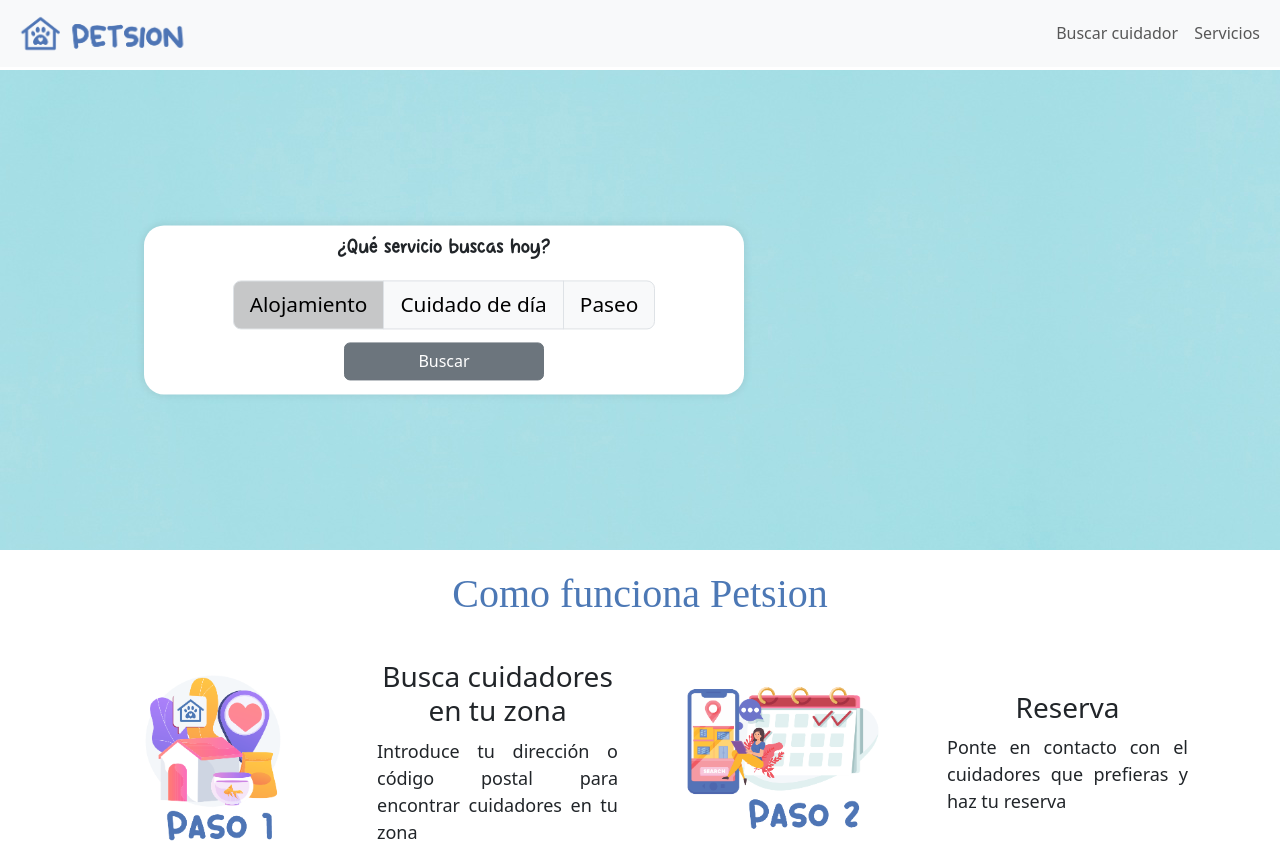
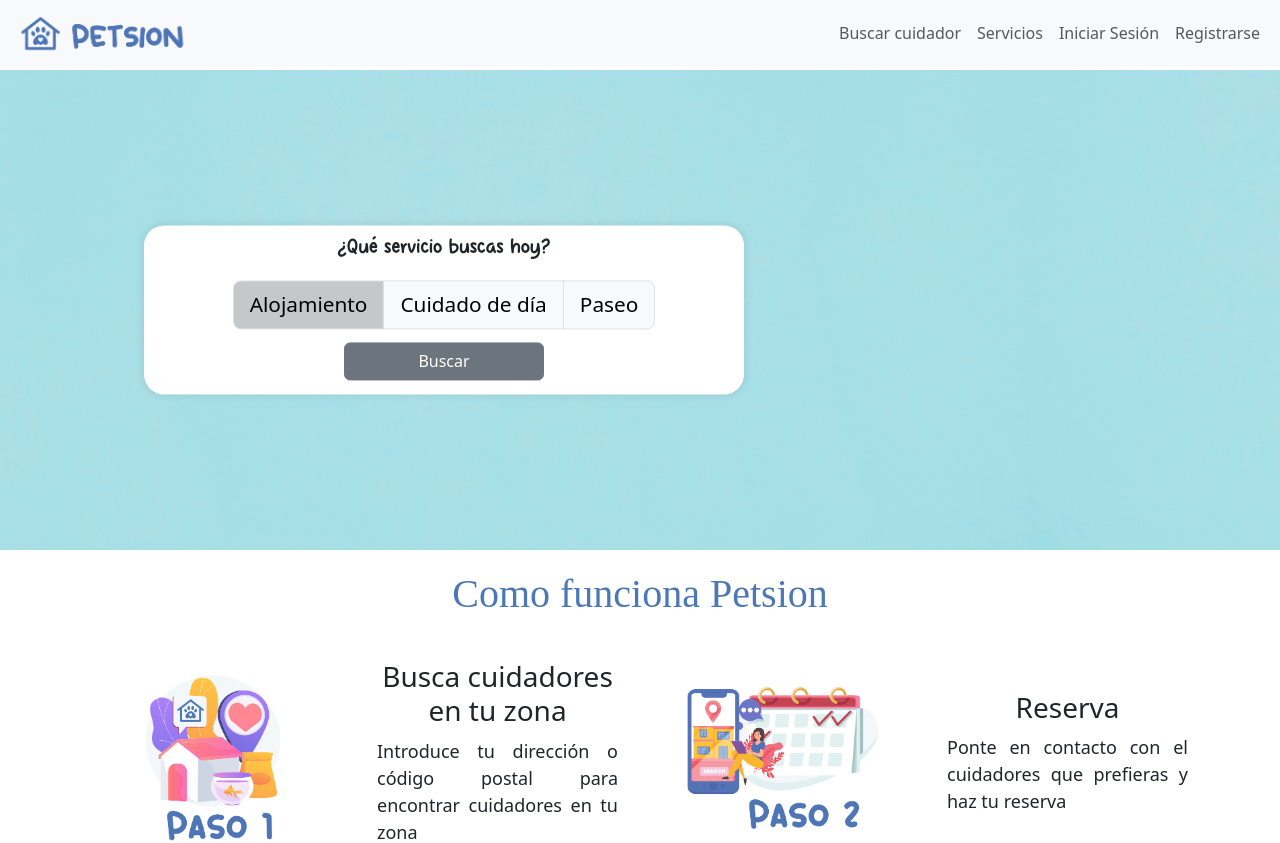
Before and after one commit to JVolkK/Petsion, a React (Create React App) app: page / in a window 1280 px wide. Shown: the top 843 px of the page. Built offline with nearby package versions, Linux system fonts and the light colour scheme; sample sign-in values are in the browser's storage.

Commit message:
fixes en rutas protegidas y navbar

```diff
--- a/src/components/NavBar.js
+++ b/src/components/NavBar.js
@@ -38,18 +38,18 @@ const NavBar = () => {
         <Navbar.Toggle aria-controls="navbarSupportedContent" />
         <Navbar.Collapse id="navbarSupportedContent">
           <Nav className="ms-auto mb-2 mb-lg-0">
+            {usuarioLogeado.rol === "user" || usuarioLogeado.rol === "guest" ? (
               <Nav.Item>
                 <Nav.Link as={Link} to="/buscar-cuidador">
                   Buscar cuidador
                 </Nav.Link>
               </Nav.Item>
+            ) : null}
             <Nav.Item>
               <Nav.Link as={Link} to="/servicios-select">
                 Servicios
               </Nav.Link>
             </Nav.Item>
-            {isAuthenticated ? (
-              <>
             {usuarioLogeado.rol === "user" ? (
               <Nav.Item>
                 <Nav.Link as={Link} to="/perfil-duenio">
@@ -62,9 +62,7 @@ const NavBar = () => {
                   Mi Perfil
                 </Nav.Link>
               </Nav.Item>
-                ) : null}
-              </>
-            ) : (
+            ) : usuarioLogeado.rol === "guest" ? (
               <>
                 <Nav.Item>
                   <Nav.Link as={Link} to="/login">
@@ -77,7 +75,8 @@ const NavBar = () => {
                   </Nav.Link>
                 </Nav.Item>
               </>
-            )}
+            ) : null}
+
             {isAuthenticated &&
               usuarioLogeado &&
               usuarioLogeado.userType === "anfitrion" && (
--- a/src/containers/App.js
+++ b/src/containers/App.js
@@ -33,6 +33,7 @@ function App() {
           <Route path="/validate-email" element={<ValidateEmail />} />
           <Route path="/email-validated" element={<EmailValidated />} />
           <Route path="/login" element={<LoginPage />} />
+          <Route path="/buscar-cuidador" element={<BuscarCuidador />} />
 
           {/* Rutas para User */}
           <Route
@@ -40,7 +41,6 @@ function App() {
             element={<ProtectedRoute rolDeseado="user" />}
           >
             <Route path="/" element={<Home />} />
-            <Route path="/buscar-cuidador" element={<BuscarCuidador />} />
             <Route path="/perfil-duenio" element={<PerfilDuenio />} />
             <Route path="/servicios-select" element={<Servicios />} />
             <Route path="/contacto" element={<Contacto />} />
```
Lines whose indentation alone changed are shown as unchanged.
